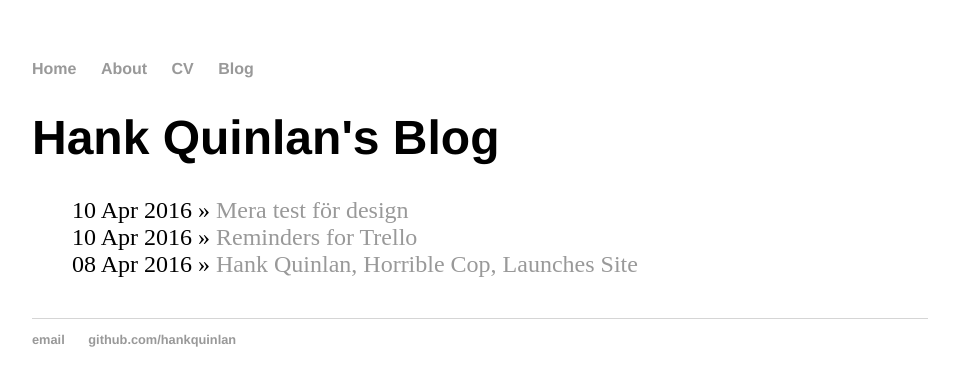
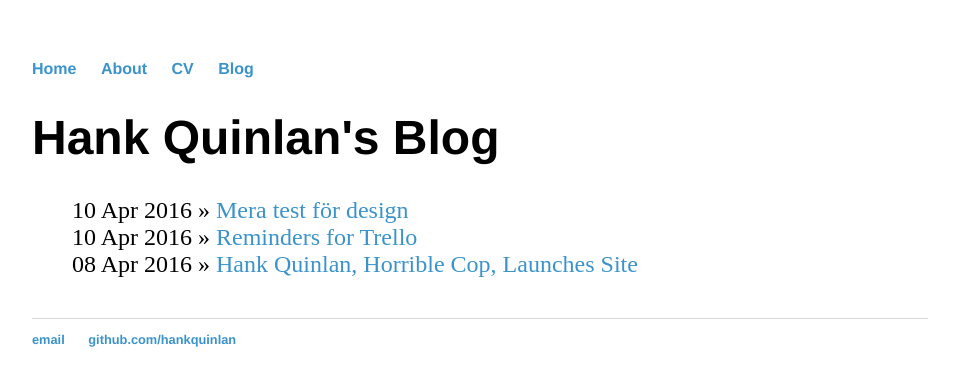
Before and after one commit to appleyra/appleyra.github.io, a Jekyll site: the page built from blog/index.html, in a window 1280 px wide. Shown: the top 386 px of the page, without its empty margins (160-1119 px from the left). Built offline with Jekyll 4.4.1, drawn with Linux system fonts in a browser that asks for light colours.

Commit message:
Update main.css

```diff
--- a/css/main.css
+++ b/css/main.css
@@ -14,7 +14,7 @@ nav ul li, footer ul li {
 }
 a {
     text-decoration: none;
-    color: #999;
+    color: #3b93cb;
 }
 a:hover {
     text-decoration: underline;
```
